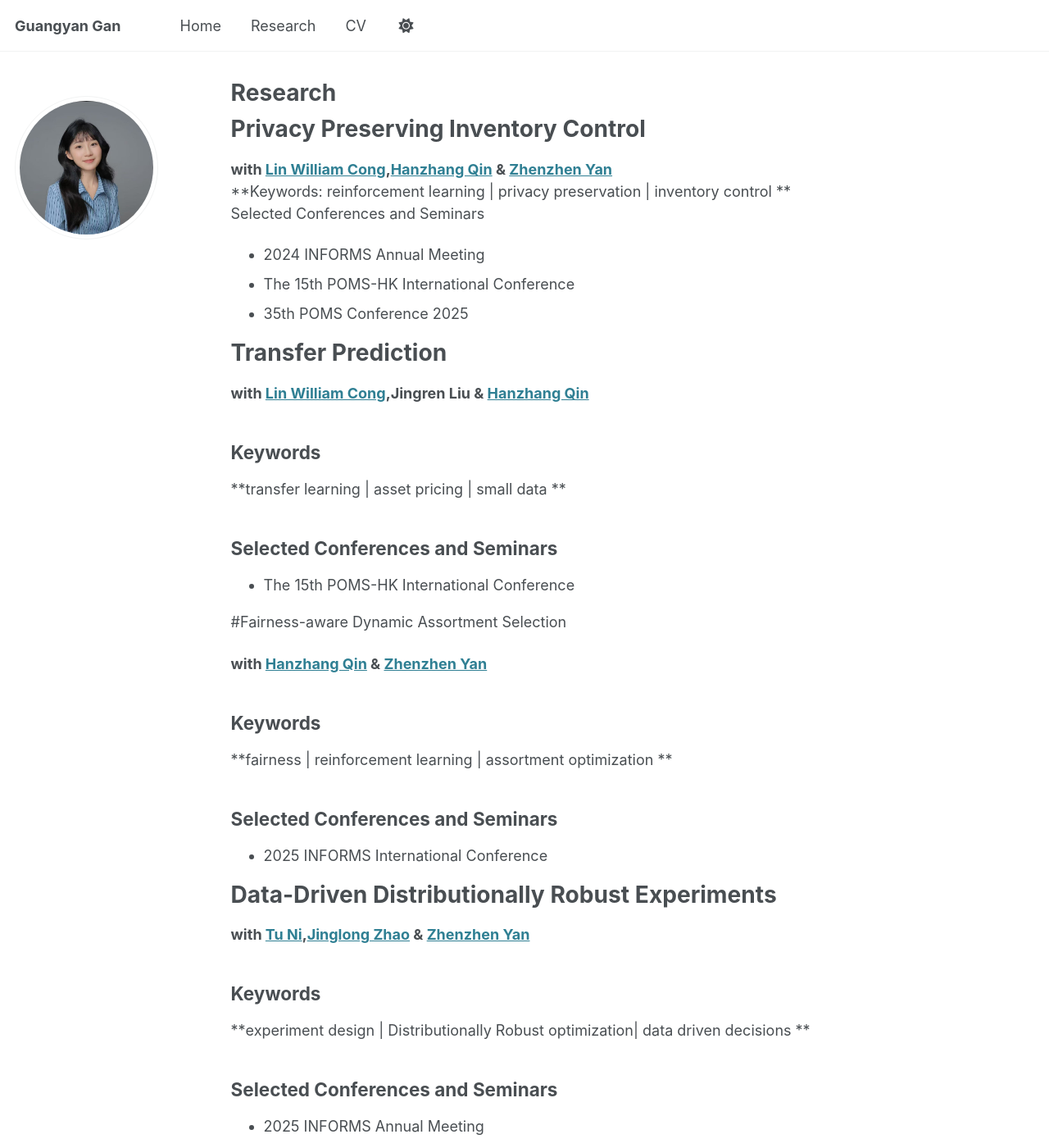
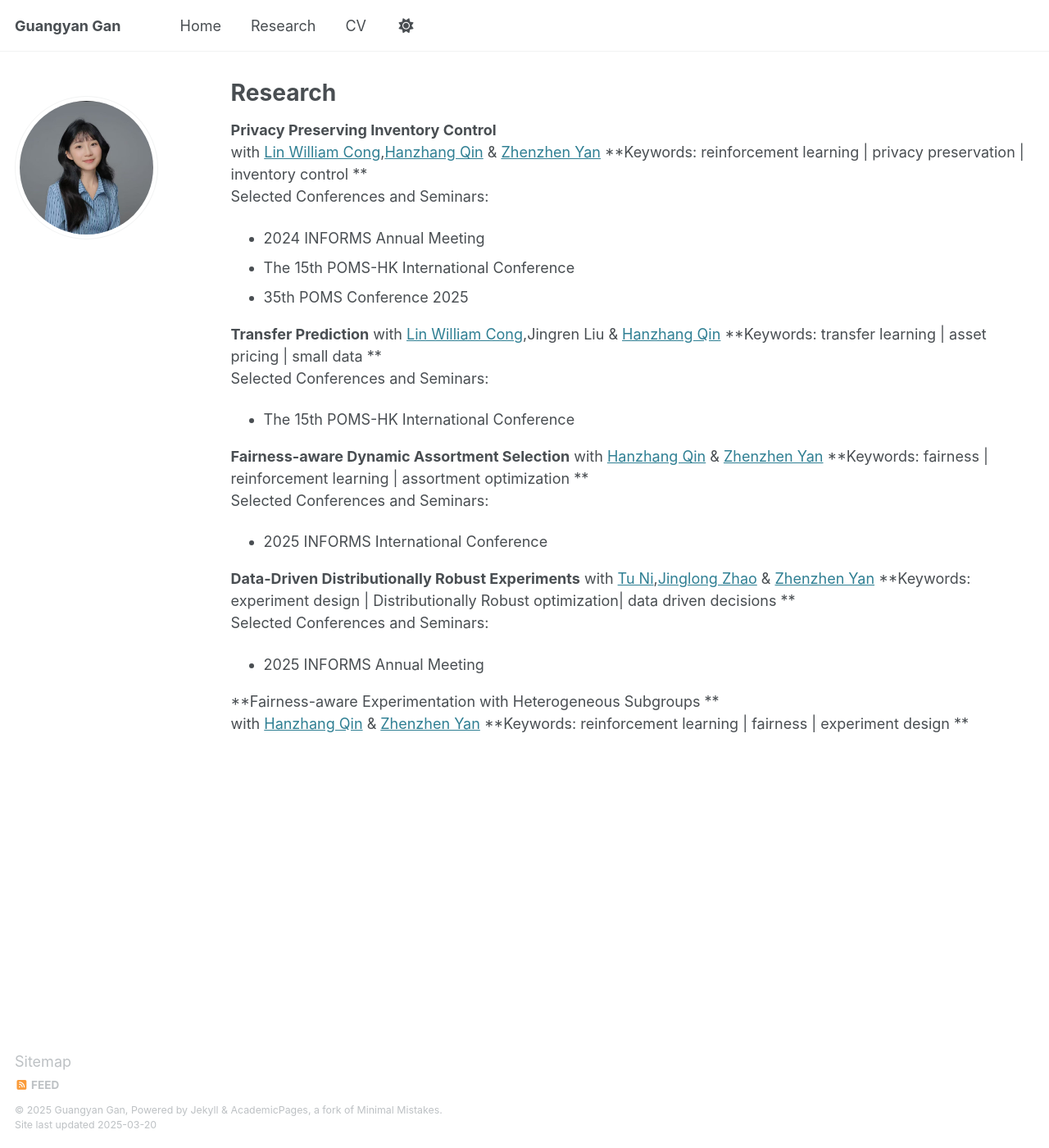
Before and after one commit to GuangyanGan/GuangyanGan.github.io, a Jekyll site: the page built from _pages/Research.md, in a window 1280 px wide and 1400 px high. Shown: the whole window at 82% size. Built offline with Jekyll 4.4.1, drawn with Linux system fonts in a browser that asks for light colours; some of the changed text lies outside the part shown.

Commit message:
Update Research.md

```diff
--- a/_pages/Research.md
+++ b/_pages/Research.md
@@ -10,43 +10,34 @@ redirect_from:
 {% include base_path %}
 
 
-# Privacy Preserving Inventory Control
-**with [Lin William Cong](https://www.linwilliamcong.com),[Hanzhang Qin](https://hanzhangqin.com) & [Zhenzhen Yan](https://sites.google.com/view/zhenzhenyan/home)**
+**Privacy Preserving Inventory Control**
+with [Lin William Cong](https://www.linwilliamcong.com),[Hanzhang Qin](https://hanzhangqin.com) & [Zhenzhen Yan](https://sites.google.com/view/zhenzhenyan/home)
 **Keywords: reinforcement learning | privacy preservation | inventory control **
-Selected Conferences and Seminars
+Selected Conferences and Seminars:
 - 2024 INFORMS Annual Meeting
 - The 15th POMS-HK International Conference
 - 35th POMS Conference 2025
 
-# Transfer Prediction
-
-**with [Lin William Cong](https://www.linwilliamcong.com),Jingren Liu & [Hanzhang Qin](https://hanzhangqin.com)**
-## Keywords
-**transfer learning | asset pricing | small data **
-
-## Selected Conferences and Seminars
+**Transfer Prediction**
+with [Lin William Cong](https://www.linwilliamcong.com),Jingren Liu & [Hanzhang Qin](https://hanzhangqin.com)
+**Keywords: transfer learning | asset pricing | small data **
+Selected Conferences and Seminars:
 - The 15th POMS-HK International Conference
 
-#Fairness-aware Dynamic Assortment Selection
-
-**with [Hanzhang Qin](https://hanzhangqin.com) & [Zhenzhen Yan](https://sites.google.com/view/zhenzhenyan/home)**
-## Keywords
-**fairness | reinforcement learning | assortment optimization **
-
-## Selected Conferences and Seminars
+**Fairness-aware Dynamic Assortment Selection**
+with [Hanzhang Qin](https://hanzhangqin.com) & [Zhenzhen Yan](https://sites.google.com/view/zhenzhenyan/home)
+**Keywords: fairness | reinforcement learning | assortment optimization **
+Selected Conferences and Seminars:
 -  2025 INFORMS International Conference
 
-# Data-Driven Distributionally Robust Experiments
-
-**with [Tu Ni]([https://www.linwilliamcong.com](https://nitu.mystrikingly.com)),[Jinglong Zhao](https://www.bu.edu/questrom/profiles/jinglong-zhao/) & [Zhenzhen Yan](https://sites.google.com/view/zhenzhenyan/home)**
-## Keywords
-**experiment design | Distributionally Robust optimization| data driven decisions **
-
-## Selected Conferences and Seminars
+**Data-Driven Distributionally Robust Experiments**
+with [Tu Ni]([https://www.linwilliamcong.com](https://nitu.mystrikingly.com)),[Jinglong Zhao](https://www.bu.edu/questrom/profiles/jinglong-zhao/) & [Zhenzhen Yan](https://sites.google.com/view/zhenzhenyan/home)
+**Keywords: experiment design | Distributionally Robust optimization| data driven decisions **
+Selected Conferences and Seminars:
 - 2025 INFORMS Annual Meeting
 
 
-# Fairness-aware Experimentation with Heterogeneous Subgroups
-**with [Hanzhang Qin](https://hanzhangqin.com) & [Zhenzhen Yan](https://sites.google.com/view/zhenzhenyan/home)**
-## Keywords
-**reinforcement learning | fairness | experiment design **
+
+**Fairness-aware Experimentation with Heterogeneous Subgroups **
+with [Hanzhang Qin](https://hanzhangqin.com) & [Zhenzhen Yan](https://sites.google.com/view/zhenzhenyan/home)
+**Keywords: reinforcement learning | fairness | experiment design **
```
